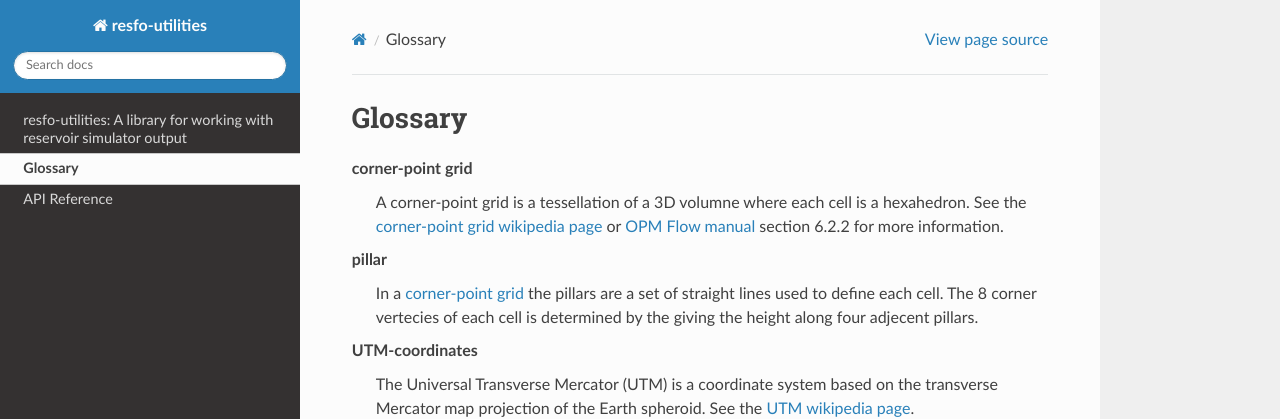
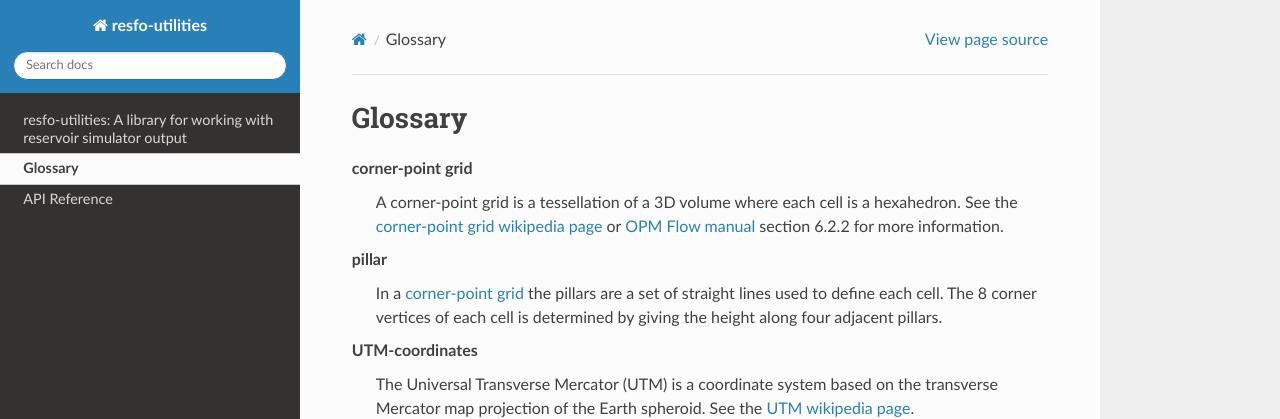
Before and after one commit to ajaust/resfo-utilities, a Sphinx documentation site: the page built from docs/source/glossary.rst, in a window 1280 px wide. Shown: the top 419 px of the page. Built offline with Sphinx 7.4.7 and the Read the Docs theme 3.1.0, drawn with Linux system fonts in a browser that asks for light colours.

Commit message:
Fix spelling errors in glossary

```diff
--- a/docs/source/glossary.rst
+++ b/docs/source/glossary.rst
@@ -4,14 +4,14 @@ Glossary
 .. glossary::
 
     corner-point grid
-        A corner-point grid is a tessellation of a 3D volumne where
+        A corner-point grid is a tessellation of a 3D volume where
         each cell is a hexahedron. See the `corner-point grid wikipedia page`_  or
         `OPM Flow manual`_ section 6.2.2 for more information.
 
     pillar
         In a :term:`corner-point grid` the pillars are a set of straight lines used
-        to define each cell. The 8 corner vertecies of each cell is determined by
-        the giving the height along four adjecent pillars.
+        to define each cell. The 8 corner vertices of each cell is determined by
+        giving the height along four adjacent pillars.
 
     UTM-coordinates
         The Universal Transverse Mercator (UTM) is a coordinate system based on
```
